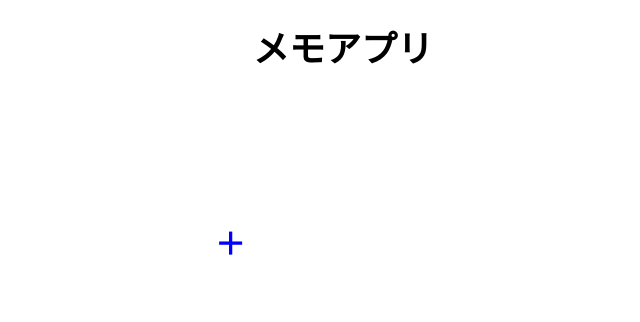
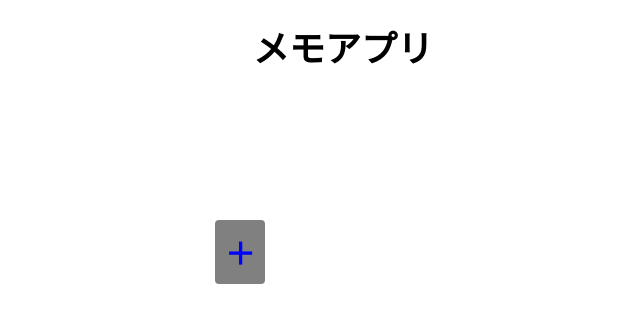
Before and after one commit to kousei-ya/react_memo, a React (Create React App) app: page / in a window 1280 px wide. Shown: the top 322 px of the page, without its empty margins (297-937 px from the left). Built offline with nearby package versions, Linux system fonts and the light colour scheme; the HTML template or start-up script is replaced by a standard one.

Commit message:
＋タグをボタンに変更

```diff
--- a/src/MemoList.js
+++ b/src/MemoList.js
@@ -19,16 +19,9 @@ export default function MemoList({ memos, onEdit, onAdd }) {
       ))}
 
       <div>
-        <a
-          href="#"
-          className="memo-item add-memo"
-          onClick={(e) => {
-            e.preventDefault();
-            onAdd();
-          }}
-        >
+        <button className="memo-item add-memo" onClick={onAdd}>
           ＋
-        </a>
+        </button>
       </div>
     </div>
   );
```
